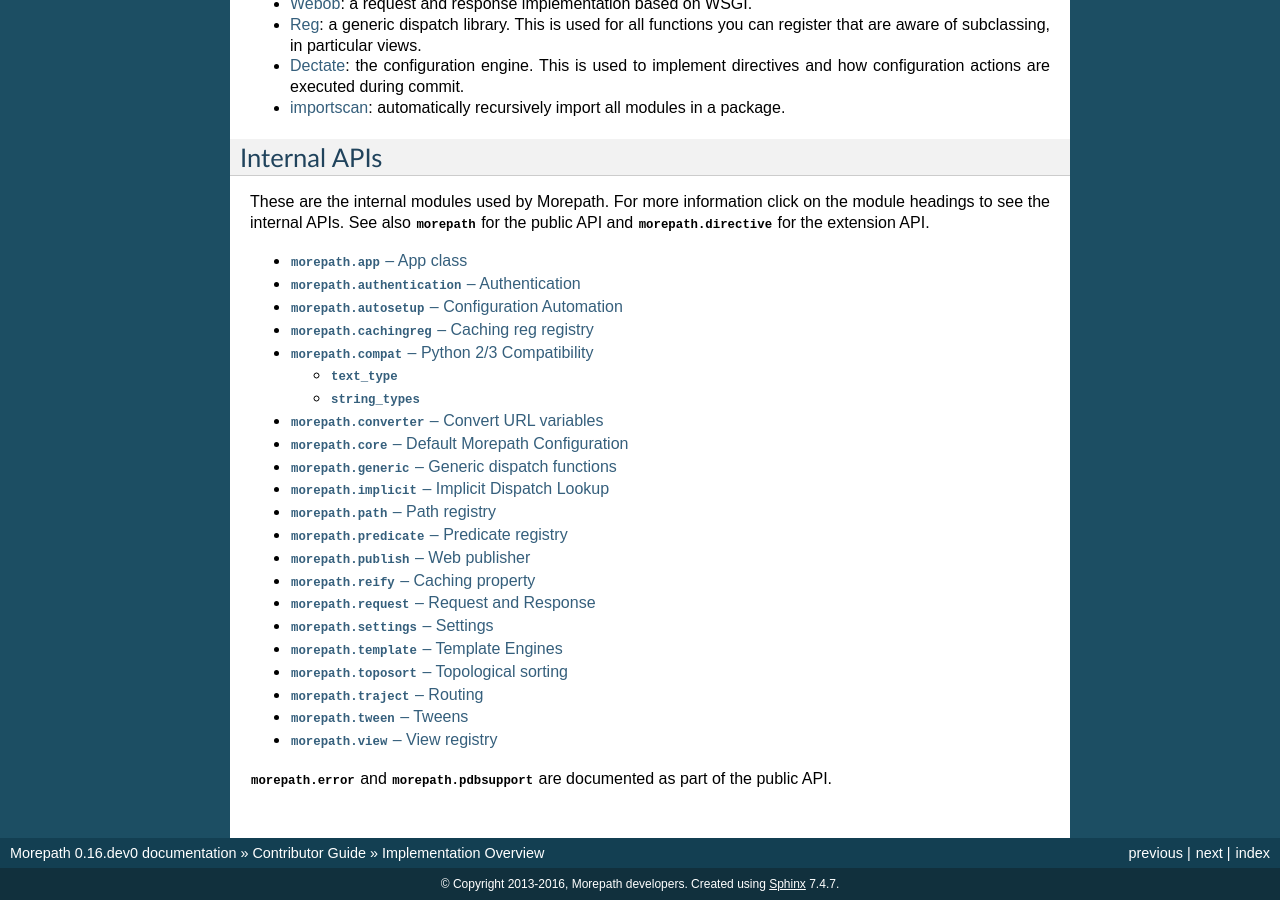
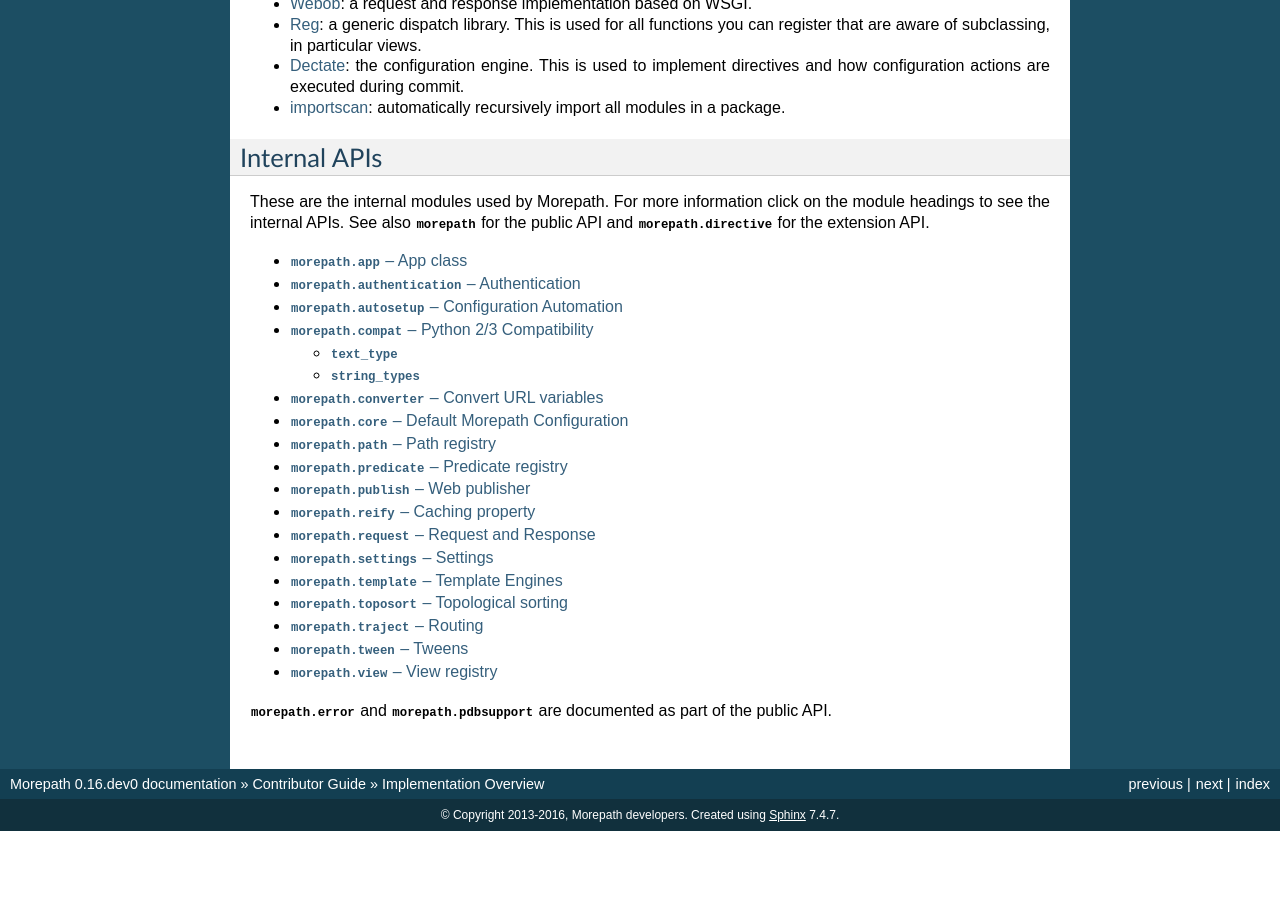
Before and after one commit to morepath/morepath, a Sphinx documentation site: the page built from doc/implementation.rst, in a window 1280 px wide and 900 px high, scrolled down 2490 px. Built offline with Sphinx 7.4.7, drawn with Linux system fonts in a browser that asks for light colours; after the commit the page ends 3321 px from its top, so only the background shows below that.

Commit message:
Clean up some old stuff from the docs.

```diff
--- a/doc/extension_api.rst
+++ b/doc/extension_api.rst
@@ -9,16 +9,10 @@
 .. autoclass:: morepath.directive.ConverterRegistry
   :members:
 
-.. autoclass:: morepath.directive.IdentityPolicyRegistry
-  :members:
-
 .. autoclass:: morepath.directive.PathRegistry
   :members:
 
 .. autoclass:: morepath.directive.PredicateRegistry
-  :members:
-
-.. autoclass:: morepath.directive.RegRegistry
   :members:
 
 .. autoclass:: morepath.directive.SettingRegistry
--- a/doc/implementation.rst
+++ b/doc/implementation.rst
@@ -204,12 +204,9 @@
    internals/app
    internals/authentication
    internals/autosetup
-   internals/cachingreg
    internals/compat
    internals/converter
    internals/core
-   internals/generic
-   internals/implicit
    internals/path
    internals/predicate
    internals/publish
--- a/doc/internals/cachingreg.rst
+++ /dev/null
@@ -1,4 +0,0 @@
-``morepath.cachingreg`` -- Caching reg registry
-===============================================
-
-.. automodule:: morepath.cachingreg
--- a/doc/internals/generic.rst
+++ /dev/null
@@ -1,5 +0,0 @@
-``morepath.generic`` -- Generic dispatch functions
-==================================================
-
-.. automodule:: morepath.generic
-  :members:
--- a/doc/internals/implicit.rst
+++ /dev/null
@@ -1,6 +0,0 @@
-``morepath.implicit`` -- Implicit Dispatch Lookup
-=================================================
-
-.. automodule:: morepath.implicit
-
-.. autofunction:: set_implicit
```
